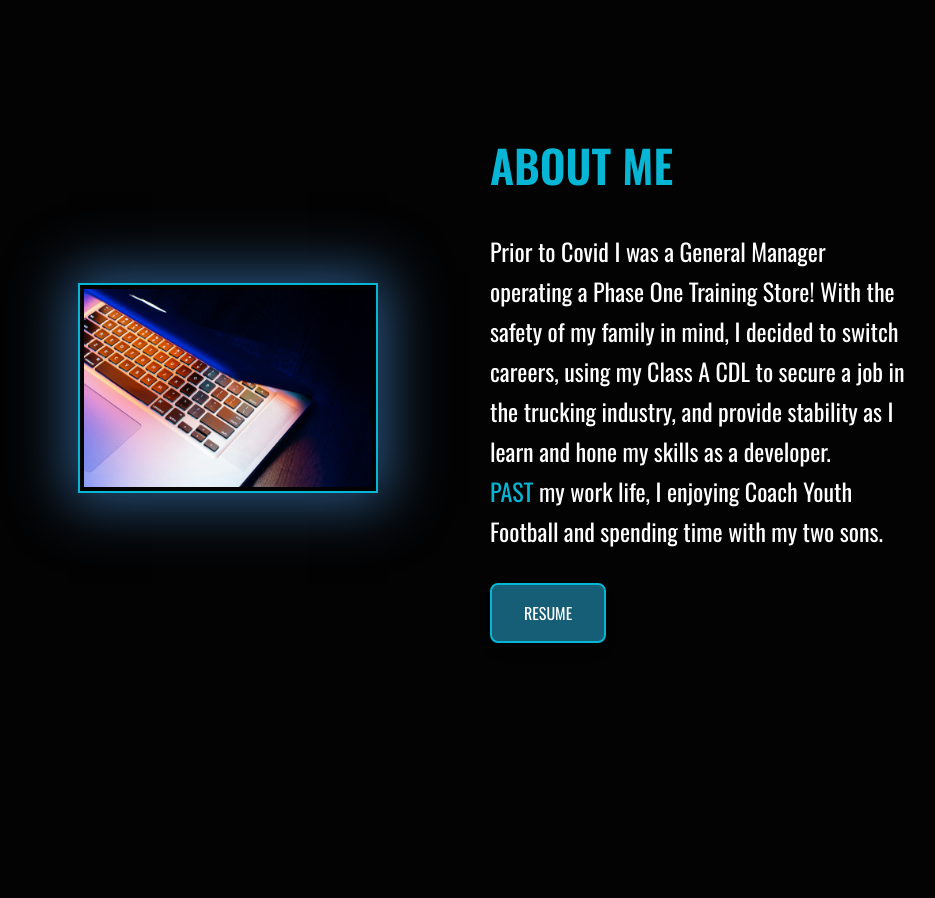
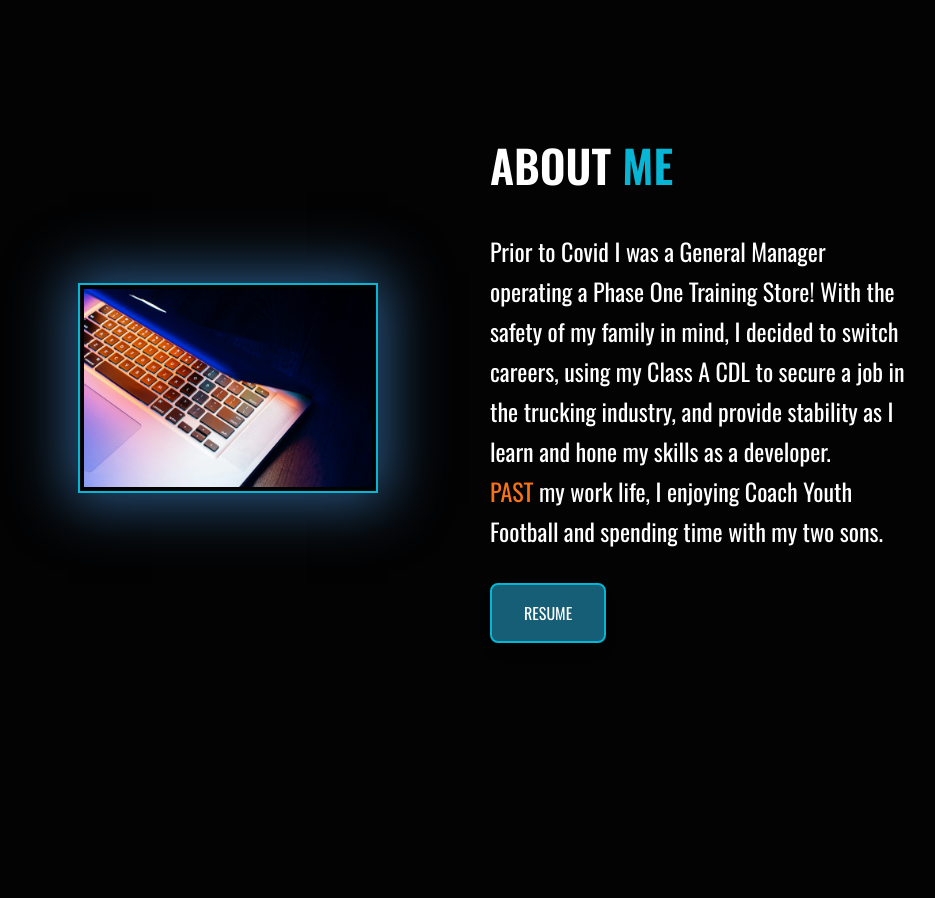
Before and after one commit to Shanehortonm/resume2024, a React (Vite) app: page / in a window 1280 px wide. Shown: the part 880-1778 px from the top of the page, without its empty margins (146-1081 px from the left). Built offline with nearby package versions, Linux system fonts and the light colour scheme.

Commit message:
updated resume pdf

```diff
--- a/src/components/About.jsx
+++ b/src/components/About.jsx
@@ -20,9 +20,9 @@ export const About = () => {
       <div className="h-full lg:py-40 flex flex-col justify-center lg:items-start items-center text-white max-w-[950px]">
         <h1
           data-aos="fade-right"
-          className="text-[2.8rem] font-semibold mb-8 leading-normal text-cyan-500  uppercase"
+          className="text-[2.8rem] font-semibold mb-8 leading-normal text-white  uppercase"
         >
-          About me
+          About <span className="text-cyan-500 uppercase">Me</span>
         </h1>
         <p
           data-aos="fade-left"
@@ -34,7 +34,7 @@ export const About = () => {
           industry, and provide stability as I learn and hone my skills as a
           developer.
           <br />
-          <span className="text-cyan-500  uppercase text-[1.5rem]">
+          <span className="text-orange-500  uppercase text-[1.5rem]">
             Past
           </span>{" "}
           my work life, I enjoying Coach Youth Football and spending time with
```
Also changed, not shown: 1 other file (tests, documents, lock files or other folders).
